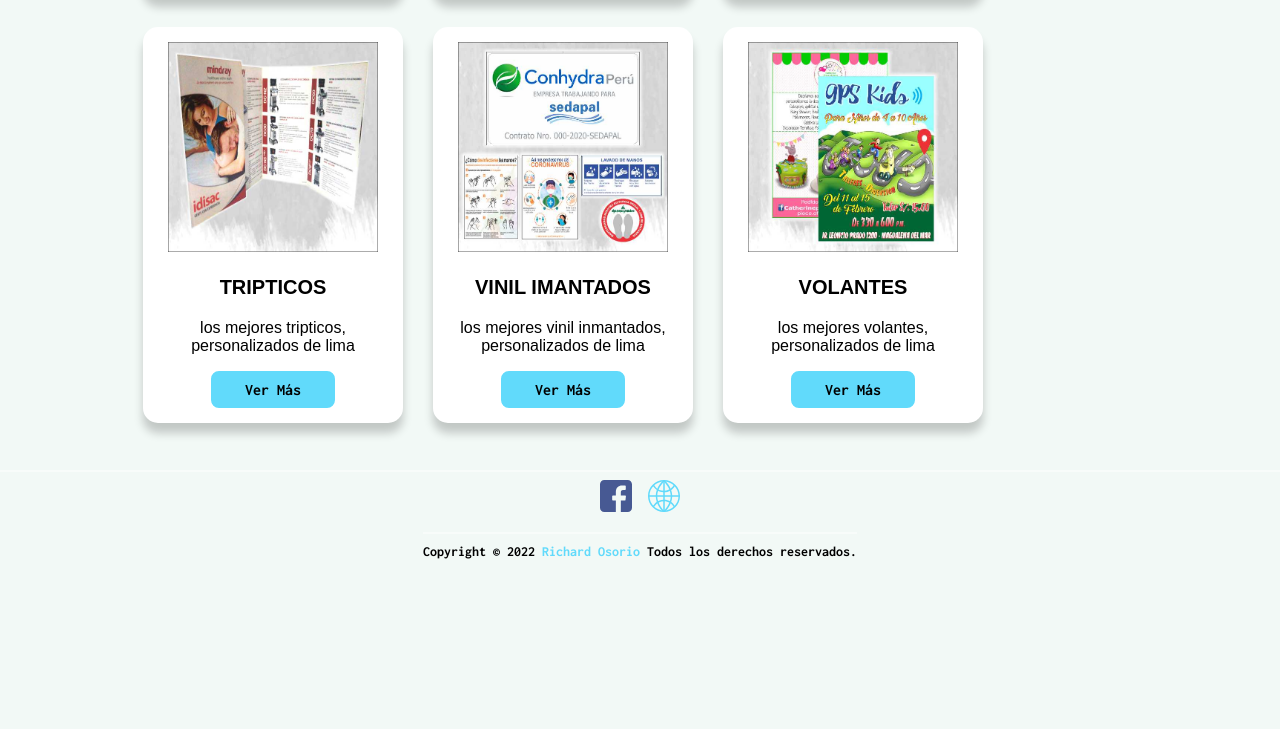
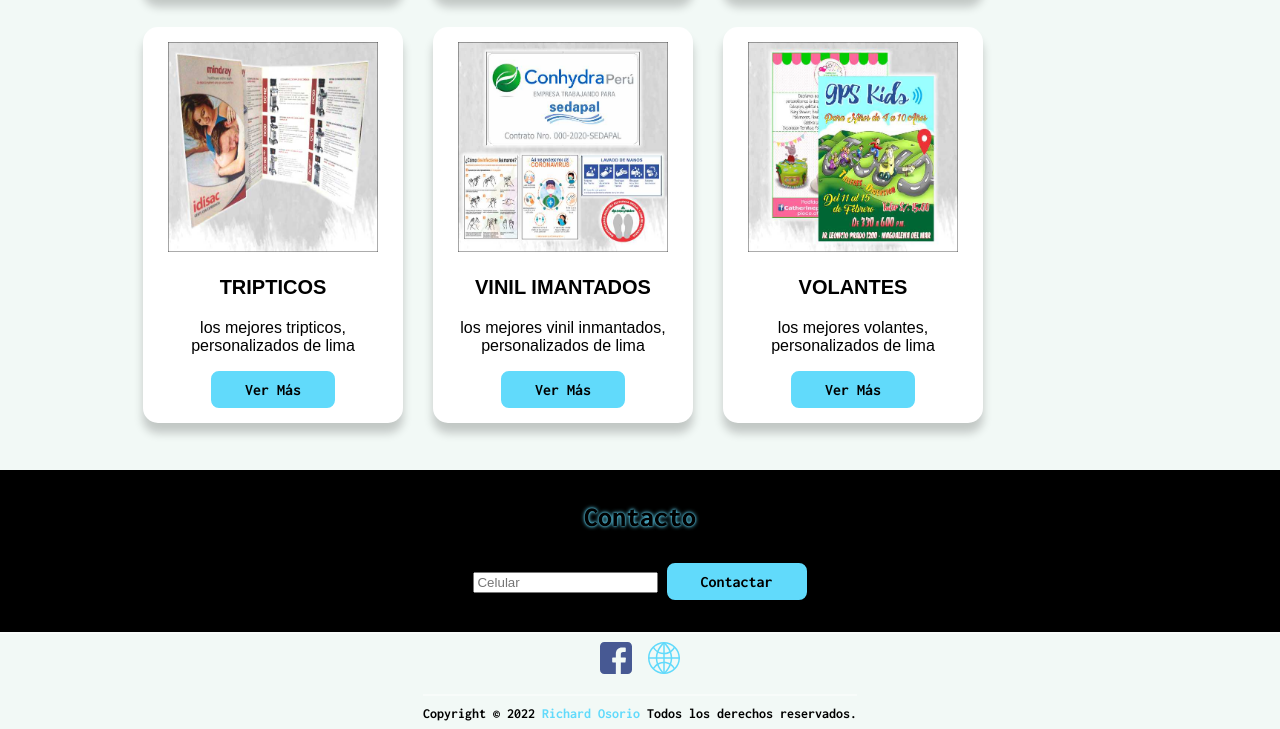
Before and after one commit to richard-osorio-rios/Tecsup_segundo_reto, a plain HTML site: page index.html in a window 1280 px wide. Shown: the part 2613-3342 px from the top of the page. Before the commit the page ends 3180 px from the top, so only its background shows below. Drawn offline with nearby package versions, Linux system fonts and the light colour scheme.

Commit message:
add contacto

```diff
--- a/index.html
+++ b/index.html
@@ -198,6 +198,19 @@
                 <!-- https://www.youtube.com/watch?v=lYqspDZ84GI -->
             </div>
         </article>
+        <section id="contact" class="section section--secondary">
+            <div class="container container--elements">
+              <h2 class="section__title">Contacto</h2>
+              <form class="form">
+                <form class="form">
+                  <div class="form__group">
+                    <input type="tel" placeholder="Celular" class="form__input" pattern="[0-9+]+"
+                      title="Ingresar un número de celular" required />
+                    <button class="button button--primary b-radius-none">Contactar</button>
+                  </div>
+                </form>
+            </div>
+          </section>
         <footer class="footer">
             <nav class="nav">
               <div class="container container--elements">
```
